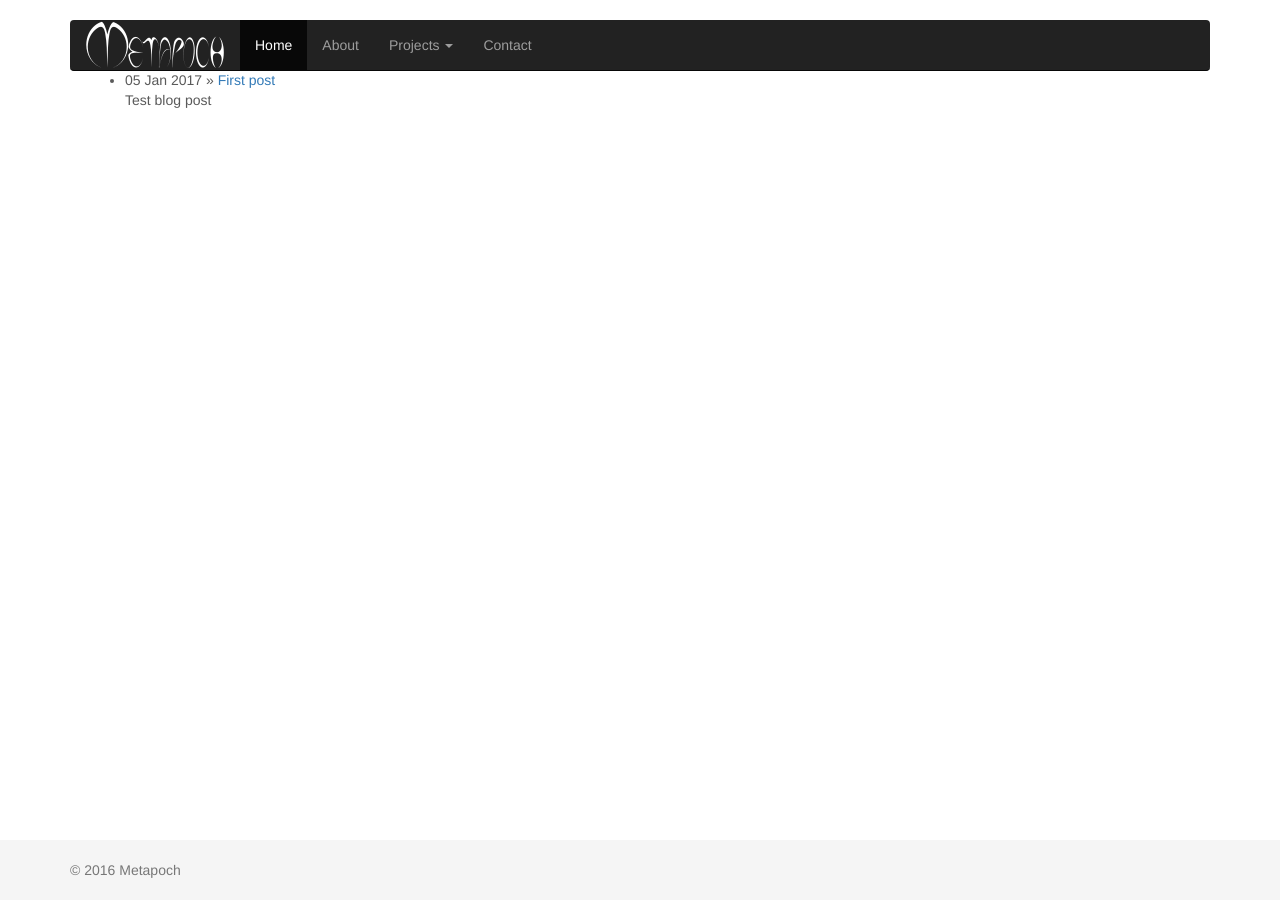
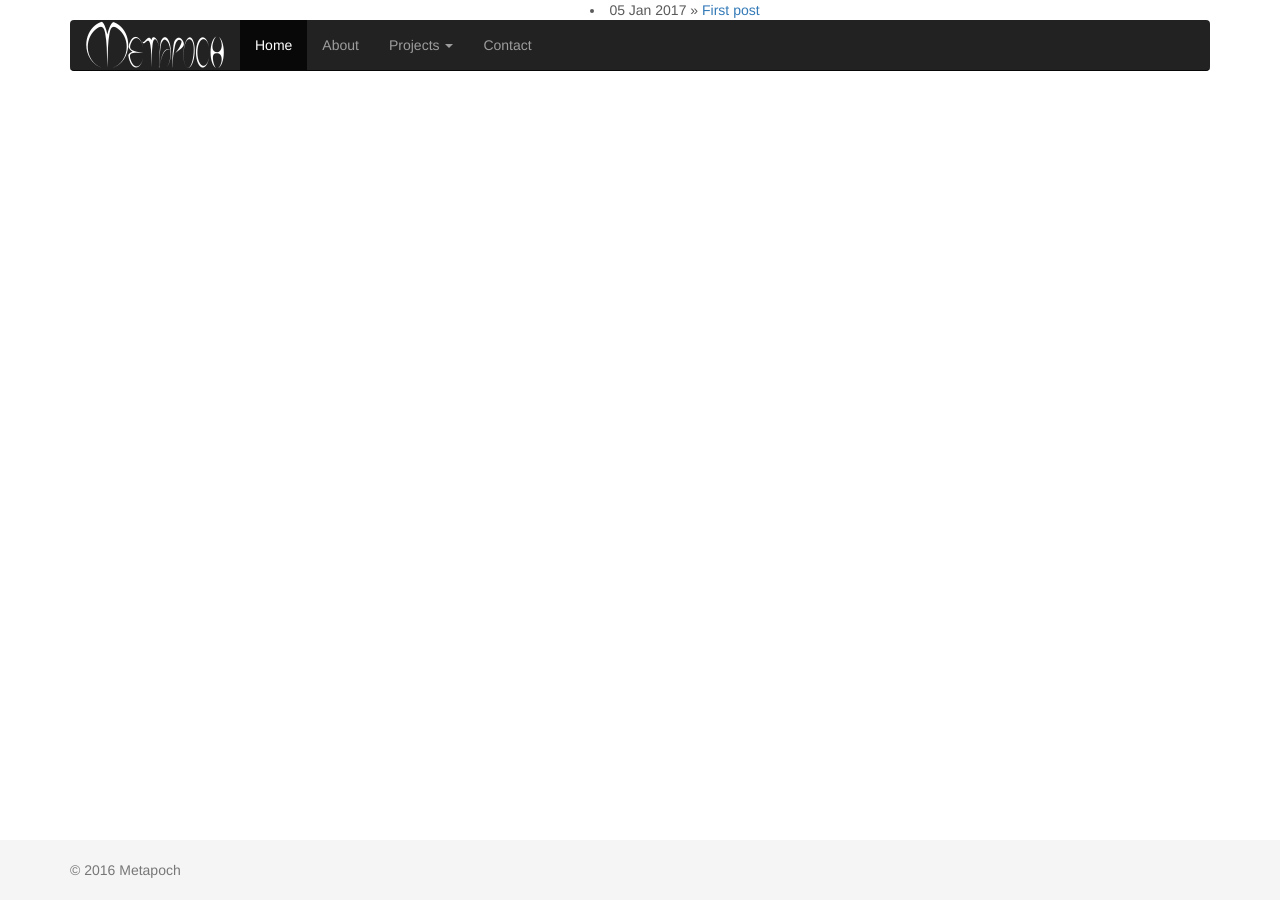
Before and after one commit to metapoch/metapoch.github.io, a Jekyll site: the page built from blog/index.html, in a window 1280 px wide. Built offline with Jekyll 4.4.1, drawn with Linux system fonts in a browser that asks for light colours.

Commit message:
Changing blog

```diff
--- a/blog/index.html
+++ b/blog/index.html
@@ -3,10 +3,10 @@ layout: default
 title: Development Blog
 ---
 <section>
-  <div id="blog" class="container">
-    <h1>{{ page.title }}</h1>
-    <ul class="posts">
-
+  <div class="container">
+    <div class="row">
+      <div class="text-center">
+        <ul style="list-style-position: inside">
           {% for post in site.posts %}
             <li><span>{{ post.date | date_to_string }}</span> » <a href="{{ post.url }}" title="{{ post.title }}">{{ post.title }}</a>
             {{ post.excerpt }}
@@ -14,4 +14,6 @@ title: Development Blog
           {% endfor %}
         </ul>
       </div>
+    </div>
+  </div>
 </section>
```
Lines whose indentation alone changed are shown as unchanged.
